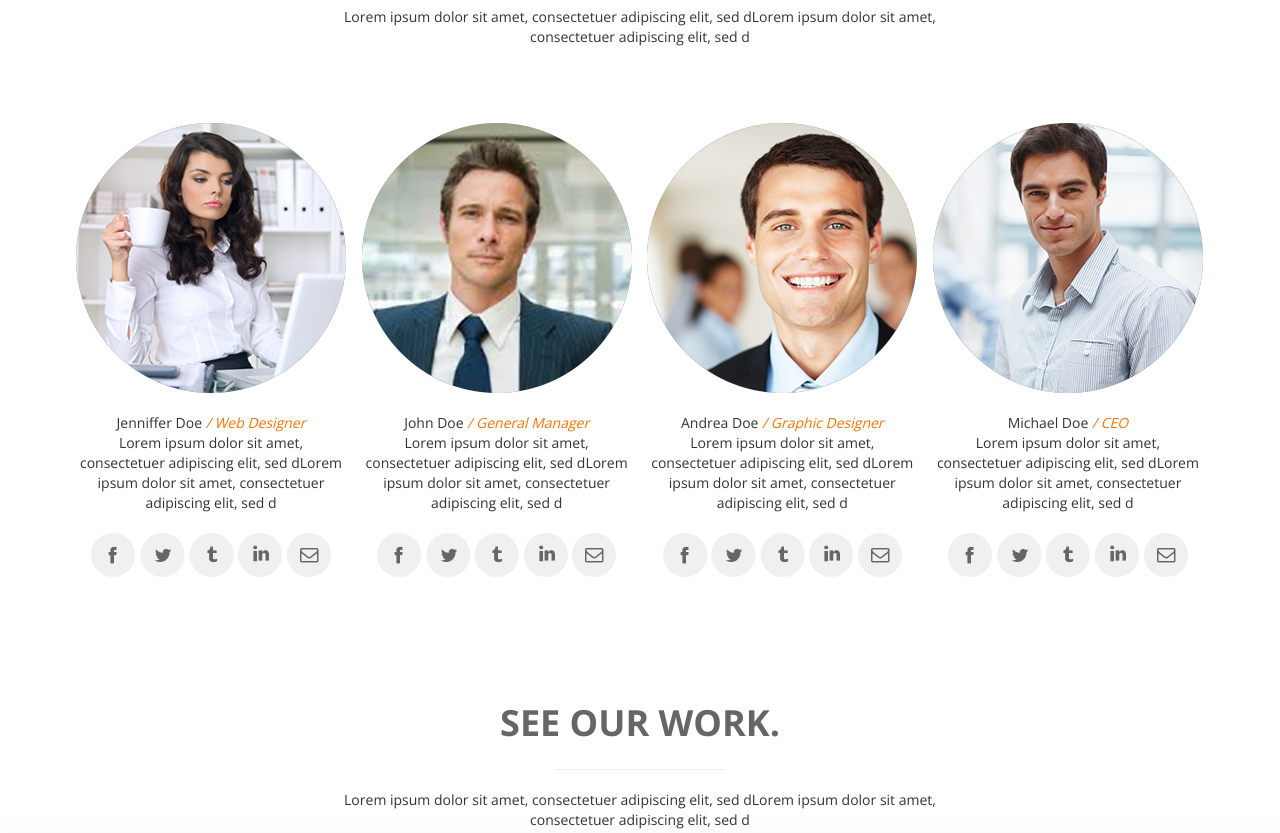
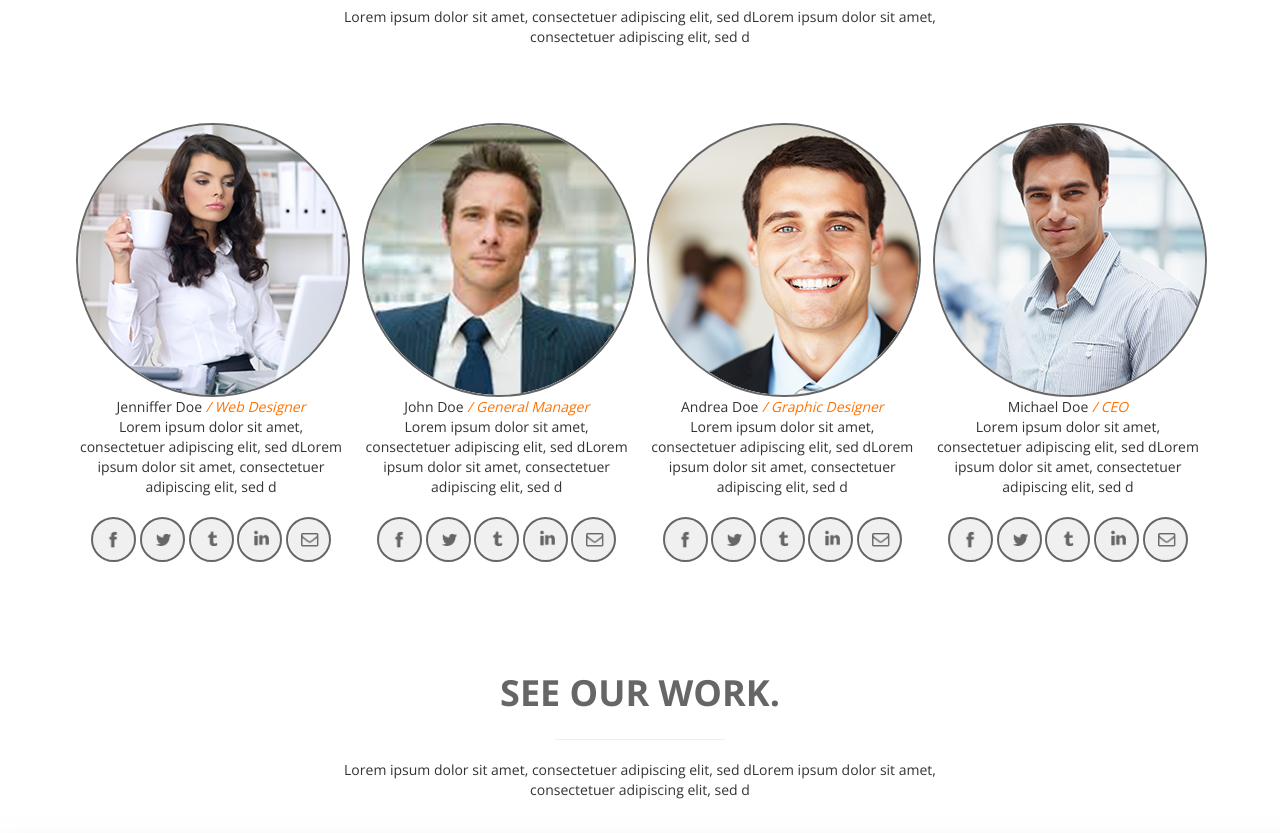
Before and after one commit to Brodromon/OXXO_1, a plain HTML site: page OXX/index.html in a window 1280 px wide. Shown: the part 2720-3553 px from the top of the page. Drawn offline with nearby package versions, Linux system fonts and the light colour scheme.

Commit message:
Add files via upload

```diff
--- a/OXX/assets/css/style.css
+++ b/OXX/assets/css/style.css
@@ -287,11 +287,67 @@
 .pers_team i {
     color: #ff7200;
 }
-.pers_team img,
 .pers_info {
     margin-bottom: 20px;
 }
-.social,
+.pers_team img {
+    border: 2px #666 solid;
+    border-radius: 50%;
+}
+.social_1,
+.social_2,
+.social_3,
+.social_4,
+.social_5 {
+    border: 2px #666 solid;
+    border-radius: 50%;
+    display: inline-block;
+    height: 45px;
+    width: 45px;
+}
+.social_1 {
+    background-image: url(../images/social_1.png);
+    -webkit-background-size: cover;
+    background-size: cover;
+}
+.social_1:hover {
+    background-image: url(../images/social_1-2.png);
+}
+.social_2 {
+    background-image: url(../images/social_2.png);
+    -webkit-background-size: cover;
+    background-size: cover;
+}
+.social_2:hover {
+    background-image: url(../images/social_2-2.png);
+}
+.social_3 {
+    background-image: url(../images/social_3.png);
+    -webkit-background-size: cover;
+    background-size: cover;
+}
+.social_3:hover {
+    background-image: url(../images/social_3-2.png);
+}
+.social_4 {
+    background-image: url(../images/social_4.png);
+    -webkit-background-size: cover;
+    background-size: cover;
+}
+.social_4:hover {
+    background-image: url(../images/social_4-2.png);
+}
+.social_5 {
+    background-image: url(../images/social_5.png);
+    -webkit-background-size: cover;
+    background-size: cover;
+}
+.social_5:hover {
+    background-image: url(../images/social_5-2.png);
+}
+
+
+
 .footer_social {
     display: inline-block;
 }
--- a/OXX/index.html
+++ b/OXX/index.html
@@ -154,44 +154,44 @@
             </div>
             <div id="team_ppl">
                 <div class="pers_team">
-                    <img src="assets/images/pers_team_1.png" alt="">
+                    <div class="pers_team_img"><img src="assets/images/pers_team_1.png" alt=""></div>
                     <div class="name-place">Jenniffer Doe <i>/ Web Designer</i></div>
                     <div class="pers_info">Lorem ipsum dolor sit amet, consectetuer adipiscing elit, sed dLorem ipsum dolor sit amet, consectetuer adipiscing elit, sed d</div>
-                    <div class="social"><a href=""><img src="assets/images/social_1.png" alt=""></a></div>
-                    <div class="social"><a href=""><img src="assets/images/social_2.png" alt=""></a></div>
-                    <div class="social"><a href=""><img src="assets/images/social_3.png" alt=""></a></div>
-                    <div class="social"><a href=""><img src="assets/images/social_4.png" alt=""></a></div>
-                    <div class="social"><a href=""><img src="assets/images/social_5.png" alt=""></a></div>
+                       <a href="" class="social_1"></a>
+                       <a href="" class="social_2"></a>
+                       <a href="" class="social_3"></a>
+                       <a href="" class="social_4"></a>
+                       <a href="" class="social_5"></a>
                 </div>
                 <div class="pers_team">
                     <img src="assets/images/pers_team_2.png" alt="">
                     <div class="name-place">John Doe <i>/ General Manager</i></div>
                     <div class="pers_info">Lorem ipsum dolor sit amet, consectetuer adipiscing elit, sed dLorem ipsum dolor sit amet, consectetuer adipiscing elit, sed d</div>
-                    <div class="social"><a href=""><img src="assets/images/social_1.png" alt=""></a></div>
-                    <div class="social"><a href=""><img src="assets/images/social_2.png" alt=""></a></div>
-                    <div class="social"><a href=""><img src="assets/images/social_3.png" alt=""></a></div>
-                    <div class="social"><a href=""><img src="assets/images/social_4.png" alt=""></a></div>
-                    <div class="social"><a href=""><img src="assets/images/social_5.png" alt=""></a></div>
+                    <a href="" class="social_1"></a>
+                       <a href="" class="social_2"></a>
+                       <a href="" class="social_3"></a>
+                       <a href="" class="social_4"></a>
+                       <a href="" class="social_5"></a>
                 </div>
                 <div class="pers_team">
                     <img src="assets/images/pers_team_3.png" alt="">
                     <div class="name-place">Andrea Doe <i>/ Graphic Designer</i></div>
                     <div class="pers_info">Lorem ipsum dolor sit amet, consectetuer adipiscing elit, sed dLorem ipsum dolor sit amet, consectetuer adipiscing elit, sed d</div>
-                    <div class="social"><a href=""><img src="assets/images/social_1.png" alt=""></a></div>
-                    <div class="social"><a href=""><img src="assets/images/social_2.png" alt=""></a></div>
-                    <div class="social"><a href=""><img src="assets/images/social_3.png" alt=""></a></div>
-                    <div class="social"><a href=""><img src="assets/images/social_4.png" alt=""></a></div>
-                    <div class="social"><a href=""><img src="assets/images/social_5.png" alt=""></a></div>
+                    <a href="" class="social_1"></a>
+                       <a href="" class="social_2"></a>
+                       <a href="" class="social_3"></a>
+                       <a href="" class="social_4"></a>
+                       <a href="" class="social_5"></a>
                 </div>
                 <div class="pers_team">
                     <img src="assets/images/pers_team_4.png" alt="">
                     <div class="name-place">Michael Doe <i>/ CEO</i></div>
                     <div class="pers_info">Lorem ipsum dolor sit amet, consectetuer adipiscing elit, sed dLorem ipsum dolor sit amet, consectetuer adipiscing elit, sed d</div>
-                    <div class="social"><a href=""><img src="assets/images/social_1.png" alt=""></a></div>
-                    <div class="social"><a href=""><img src="assets/images/social_2.png" alt=""></a></div>
-                    <div class="social"><a href=""><img src="assets/images/social_3.png" alt=""></a></div>
-                    <div class="social"><a href=""><img src="assets/images/social_4.png" alt=""></a></div>
-                    <div class="social"><a href=""><img src="assets/images/social_5.png" alt=""></a></div>
+                    <a href="" class="social_1"></a>
+                       <a href="" class="social_2"></a>
+                       <a href="" class="social_3"></a>
+                       <a href="" class="social_4"></a>
+                       <a href="" class="social_5"></a>
                 </div>
             </div>
             <div class="desc_all" id="c_our_work">
```
Also changed, not shown: OXX/assets/js/socials_hover.js (added, +9 -0 lines), OXX/assets/images/social_1-2.png (added), OXX/assets/images/social_2-2.png (added), OXX/assets/images/social_3-2.png (added), OXX/assets/images/social_4-2.png (added), OXX/assets/images/social_5-2.png (added), 2 other files.
